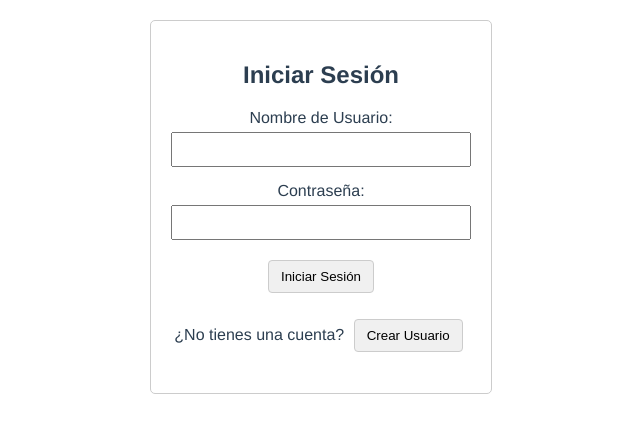
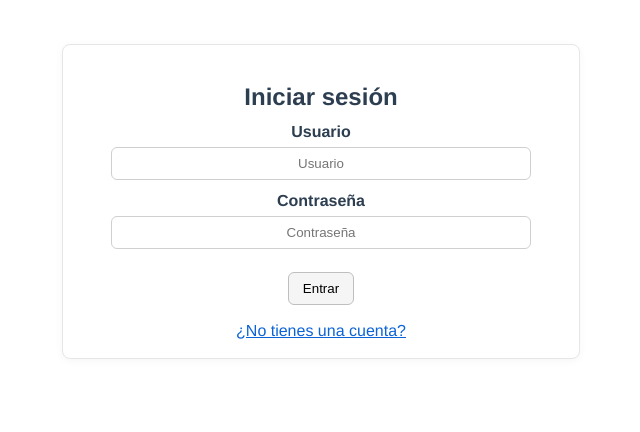
Before and after one commit to RaidenMGR47/vue-login-app, a Vue app: page / in a window 1280 px wide. Shown: the top 432 px of the page, without its empty margins (319-959 px from the left). Built offline with nearby package versions, Linux system fonts and the light colour scheme.

Commit message:
Implementación de Eliminación de Cuenta para Usuario Normal

```diff
--- a/src/App.vue
+++ b/src/App.vue
@@ -1,4 +1,3 @@
-// ...existing code...
 <template>
   <div id="app">
     <div v-if="!isLoggedIn">
@@ -20,6 +19,7 @@
         :role="role"
         @change-view="currentView = $event"
         @logout="logout"
+        @delete-account="confirmDeleteAccount"
       />
 
       <div style="padding:16px;">
@@ -42,18 +42,12 @@ import Home from './components/Home.vue';
 import AddMovie from './components/AddMovie.vue';
 import SearchMovie from './components/SearchMovie.vue';
 import ReceiptLookup from './components/ReceiptLookup.vue';
-import { loadMovies } from './store.js';
+import { loadMovies, removePurchasesForUser, removeUser } from './store.js';
 
-// Estado para saber si el usuario ha iniciado sesión
 const isLoggedIn = ref(false);
-// Estado para alternar entre la vista de login y registro
 const showLoginView = ref(true);
-// Estado para almacenar el nombre del usuario que inició sesión
 const username = ref('');
-// Rol del usuario: 'admin' o 'user'
 const role = ref('user');
-
-// Vista actual: 'home' | 'add' | 'search' | 'lookup'
 const currentView = ref('home');
 
 const currentComponent = computed(() => {
@@ -63,56 +57,55 @@ const currentComponent = computed(() => {
   return Home;
 });
 
-// Cambia a la vista de registro
-const switchToRegisterView = () => {
-  showLoginView.value = false;
-};
+const switchToRegisterView = () => showLoginView.value = false;
+const switchToLoginView = () => showLoginView.value = true;
 
-// Cambia a la vista de login
-const switchToLoginView = () => {
-  showLoginView.value = true;
-};
-
-// Se ejecuta cuando el login es exitoso (evento desde Login.vue)
-// Login NO se modificó; asignamos rol automáticamente: username "admin" => admin
 const handleLoginSuccess = (loggedInUsername) => {
   isLoggedIn.value = true;
   username.value = loggedInUsername || '';
   role.value = (username.value && username.value.toLowerCase() === 'admin') ? 'admin' : 'user';
-  // Exponer usuario actual para componentes que aún usen variable global
   window.__CURRENT_USER_NAME__ = username.value || '';
-  // limpiar posible último código viejo
   window.__LAST_PURCHASE_CODE__ = '';
-  // cargar al home
   currentView.value = 'home';
 };
 
-// Se ejecuta cuando el registro es exitoso (evento desde Register.vue)
 const handleRegisterSuccess = () => {
-  alert('¡Usuario creado con éxito! Por favor, inicia sesión.');
+  // Mensaje de éxito ya se muestra en Register.vue — aquí solo volvemos a la vista de login
   showLoginView.value = true;
 };
 
-// Cierra la sesión del usuario
 const logout = () => {
   isLoggedIn.value = false;
   username.value = '';
   role.value = 'user';
-  // limpiar variables globales
   window.__CURRENT_USER_NAME__ = '';
   window.__LAST_PURCHASE_CODE__ = '';
   showLoginView.value = true;
   currentView.value = 'home';
 };
 
-const onMovieAdded = () => {
-  currentView.value = 'home';
-};
+const onMovieAdded = () => currentView.value = 'home';
+const onPurchaseMade = (purchase) => currentView.value = 'lookup';
 
-const onPurchaseMade = (code) => {
-  window.__LAST_PURCHASE_CODE__ = code;
-  currentView.value = 'lookup';
-};
+// Confirmar y eliminar cuenta (solo para usuarios normales)
+async function confirmDeleteAccount() {
+  if (role.value === 'admin') {
+    alert('El administrador no puede eliminar la cuenta desde aquí.');
+    return;
+  }
+  const ok = window.confirm('¿Estás seguro que deseas eliminar tu cuenta? Esta acción eliminará tus compras y cerrará sesión.');
+  if (!ok) return;
+
+  try {
+    await removePurchasesForUser(username.value);
+    await removeUser(username.value);
+  } catch (err) {
+    console.error('Error al eliminar datos del usuario:', err);
+  }
+
+  alert('Cuenta eliminada.');
+  logout();
+}
 
 // Escuchar evento global enviado por SearchMovie (purchase-made) para redirigir y pasar código
 function onGlobalPurchase(e) {
@@ -131,12 +124,10 @@ onBeforeUnmount(() => {
   window.removeEventListener('purchase-made', onGlobalPurchase);
 });
 
-// asegúrate de que haya datos iniciales (opcional)
 loadMovies();
 </script>
 
 <style>
-/* Estilos globales para la aplicación */
 #app {
   font-family: Avenir, Helvetica, Arial, sans-serif;
   -webkit-font-smoothing: antialiased;
@@ -145,7 +136,6 @@ loadMovies();
   color: #2c3e50;
   margin-top: 20px;
 }
-
 button {
   margin: 5px;
   padding: 8px 12px;
--- a/src/components/Login.vue
+++ b/src/components/Login.vue
@@ -1,59 +1,132 @@
 <template>
-  <div class="form-container">
-    <h2>Iniciar Sesión</h2>
-    <form @submit.prevent="handleLogin">
-      <div class="form-group">
-        <label for="username">Nombre de Usuario:</label>
-        <input type="text" id="username" v-model="username" required />
+  <div class="login-root">
+    <div class="card">
+      <h2>Iniciar sesión</h2>
+
+      <form @submit.prevent="doLogin" class="form">
+        <label class="field">
+          <div class="label">Usuario</div>
+          <input v-model="username" placeholder="Usuario" required />
+        </label>
+
+        <label class="field">
+          <div class="label">Contraseña</div>
+          <input v-model="password" type="password" placeholder="Contraseña" required />
+        </label>
+
+        <div class="actions">
+          <button type="submit">Entrar</button>
+        </div>
+      </form>
+
+      <div class="register-link">
+        <span class="question" @click="goRegister">¿No tienes una cuenta?</span>
       </div>
-      <div class="form-group">
-        <label for="password">Contraseña:</label>
-        <input type="password" id="password" v-model="password" required />
-      </div>
-      <button type="submit">Iniciar Sesión</button>
-    </form>
-    <p>
-      ¿No tienes una cuenta?
-      <button @click="$emit('show-register')">Crear Usuario</button>
-    </p>
+    </div>
   </div>
 </template>
 
 <script setup>
 import { ref } from 'vue';
+import { authenticateUser } from '../store.js';
+
+const emit = defineEmits(['login-success','show-register']);
 
 const username = ref('');
 const password = ref('');
-const emit = defineEmits(['login-success', 'show-register']);
 
-const handleLogin = () => {
-  // Aquí iría la lógica de autenticación real
-  // Por ahora, simularemos un inicio de sesión exitoso si los campos no están vacíos
-  if (username.value && password.value) {
-    emit('login-success', username.value);
+function doLogin() {
+  if (!username.value) {
+    alert('Introduce el usuario.');
+    return;
   }
-};
+  // autenticar contra store
+  const ok = authenticateUser(username.value, password.value);
+  if (!ok) {
+    alert('Usuario o contraseña incorrectos.');
+    return;
+  }
+  emit('login-success', username.value);
+}
+
+function goRegister() {
+  emit('show-register');
+}
 </script>
 
 <style scoped>
-/* Agrega estilos básicos para el formulario si lo deseas */
-.form-container {
-  max-width: 300px;
-  margin: auto;
-  padding: 20px;
-  border: 1px solid #ccc;
-  border-radius: 5px;
+.login-root {
+  display: flex;
+  justify-content: center;
+  align-items: flex-start;
+  padding: 24px;
 }
-.form-group {
-  margin-bottom: 15px;
+
+.card {
+  width: 480px;
+  max-width: 95%;
+  background: #fff;
+  border: 1px solid #e6e6e6;
+  border-radius: 8px;
+  padding: 18px;
+  box-shadow: 0 2px 8px rgba(0,0,0,0.04);
+  text-align: center;
 }
-label {
-  display: block;
-  margin-bottom: 5px;
+
+h2 { margin-bottom: 12px; }
+
+.form {
+  display: flex;
+  flex-direction: column;
+  gap: 12px;
+  align-items: center;
 }
+
+.field {
+  width: 100%;
+  display: flex;
+  flex-direction: column;
+  align-items: center;
+}
+
+/* centrar las etiquetas y los inputs */
+.label {
+  width: 100%;
+  text-align: center;
+  font-weight: 600;
+  margin-bottom: 6px;
+}
+
 input {
   width: 100%;
-  padding: 8px;
+  max-width: 420px;
+  padding: 8px 10px;
+  border: 1px solid #cfcfcf;
+  border-radius: 6px;
   box-sizing: border-box;
+  text-align: center; /* centra el texto dentro del input */
+}
+
+.actions {
+  margin-top: 6px;
+}
+
+button {
+  padding: 8px 14px;
+  border-radius: 6px;
+  border: 1px solid #bfbfbf;
+  background: #f5f5f5;
+  cursor: pointer;
+}
+
+.register-link {
+  margin-top: 12px;
+}
+
+.question {
+  color: #0b63d6;
+  cursor: pointer;
+  text-decoration: underline;
+  user-select: none;
 }
 </style>
--- a/src/components/Navbar.vue
+++ b/src/components/Navbar.vue
@@ -6,12 +6,14 @@
       <span v-if="role === 'admin'" style="background:#ffd; padding:2px 6px;border:1px solid #ccc;border-radius:4px;margin-left:6px;">admin</span>
     </div>
 
-    <div style="display:flex;gap:8px;">
+    <div style="display:flex;gap:8px;align-items:center;">
       <button @click="$emit('change-view','home')">Inicio</button>
       <button v-if="role === 'admin'" @click="$emit('change-view','add')">Añadir Películas</button>
       <button @click="$emit('change-view','search')">Buscar / Comprar</button>
       <button @click="$emit('change-view','lookup')">Recibo (Código)</button>
       <button @click="$emit('logout')">Cerrar Sesión</button>
+      <!-- Mostrar Eliminar cuenta SOLO para usuario normal -->
+      <button v-if="role !== 'admin'" @click="$emit('delete-account')" style="background:#ffecec;border:1px solid #f5c2c2;">Eliminar cuenta</button>
     </div>
   </nav>
 </template>
@@ -22,3 +24,13 @@ const props = defineProps({
   role: { type: String, default: 'user' }
 });
 </script>
+
+<style scoped>
+button {
+  padding: 6px 10px;
+  border-radius: 4px;
+  border: 1px solid #bfbfbf;
+  background: #f5f5f5;
+  cursor: pointer;
+}
+</style>
--- a/src/components/ReceiptLookup.vue
+++ b/src/components/ReceiptLookup.vue
@@ -1,4 +1,3 @@
-// ...existing code...
 <template>
   <div>
     <h2>Buscar recibo</h2>
@@ -7,7 +6,6 @@
       <div style="margin-bottom:8px;">
         <input v-model="code" placeholder="Pega el código de compra" />
         <button @click="lookup">Buscar</button>
-        <button @click="fillLast" title="Usar último código generado">Último código</button>
       </div>
 
       <div v-if="result" style="margin-top:12px;border:1px solid #ddd;padding:12px;border-radius:6px;text-align:left;">
@@ -40,7 +38,7 @@
 </template>
 
 <script setup>
-import { ref, computed, watch, onMounted } from 'vue';
+import { ref, computed, watch } from 'vue';
 import { getPurchaseByCode, getPurchasesForUser } from '../store.js';
 
 const props = defineProps({
@@ -84,25 +82,21 @@ function formattedDate(iso) {
   if (!iso) return '';
   return new Date(iso).toLocaleString();
 }
+</script>
 
-// Si hay un último código global (por ejemplo justo después de comprar),
-// y el usuario es admin, permitir rellenarlo rápidamente; si el usuario normal
-// llegó después de comprar, sus compras ya aparecen en la lista.
-function fillLast() {
-  const last = window.__LAST_PURCHASE_CODE__ || '';
-  if (!last) {
-    alert('No hay código reciente disponible.');
-    return;
-  }
-  code.value = last;
-  lookup();
+<style scoped>
+/* pequeños estilos para mejor presentación */
+input {
+  padding: 6px 8px;
+  border-radius: 4px;
+  border: 1px solid #ccc;
+  margin-right: 6px;
 }
-
-// opcional: si admin entra y existe __LAST_PURCHASE_CODE__, pre-llenar (no obligatorio)
-onMounted(() => {
-  if (isAdmin.value && window.__LAST_PURCHASE_CODE__) {
-    code.value = window.__LAST_PURCHASE_CODE__;
-    // no ejecutar lookup automático para no sorprender al usuario; queda disponible en "Último código"
-  }
-});
-</script>
+button {
+  padding: 6px 10px;
+  border-radius: 4px;
+  border: 1px solid #bfbfbf;
+  background: #f5f5f5;
+  cursor: pointer;
+}
+</style>
--- a/src/components/Register.vue
+++ b/src/components/Register.vue
@@ -26,6 +26,7 @@
 
 <script setup>
 import { ref, computed } from 'vue';
+import { addUser, getUser } from '../store.js';
 
 const newUsername = ref('');
 const newPassword = ref('');
@@ -37,10 +38,30 @@ const passwordMismatch = computed(() => {
 });
 
 const handleRegister = () => {
-  if (newPassword.value === confirmPassword.value && newUsername.value) {
-    // Aquí registrarías al usuario
-    // Por ahora, emitimos un evento de éxito
+  if (!newUsername.value) {
+    alert('Introduce un nombre de usuario.');
+    return;
+  }
+  if (passwordMismatch.value) {
+    alert('Las contraseñas no coinciden.');
+    return;
+  }
+  // comprobar si ya existe
+  const existing = getUser(newUsername.value);
+  if (existing) {
+    alert('El nombre de usuario ya existe. Elige otro.');
+    return;
+  }
+  const ok = addUser({ username: newUsername.value, password: newPassword.value });
+  if (ok) {
+    alert('Usuario creado con éxito. Ahora puedes iniciar sesión.');
     emit('register-success');
+    // opcional: limpiar campos
+    newUsername.value = '';
+    newPassword.value = '';
+    confirmPassword.value = '';
+  } else {
+    alert('No se pudo crear el usuario.');
   }
 };
 </script>
@@ -68,4 +89,9 @@ input {
 .error {
   color: red;
 }
+button {
+  margin-top: 8px;
+  padding: 8px 12px;
+  cursor: pointer;
+}
 </style>
```
Also changed, not shown: src/components/AddMovie.vue (+122 -22 lines), src/store.js (+56 -1 lines).
